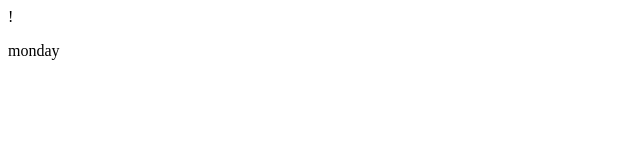
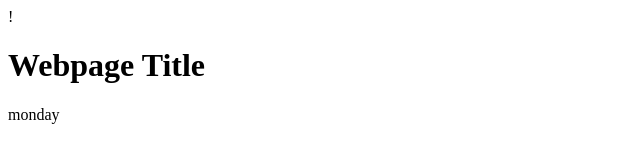
Before and after one commit to MODAJ18/git-one, a plain HTML site: page index.html in a window 1280 px wide. Shown: the whole page, without its empty margins (0-640 px from the left). Drawn offline with Linux system fonts and the light colour scheme.

Commit message:
added header to index

```diff
--- a/index.html
+++ b/index.html
@@ -5,6 +5,7 @@
     <title>My Second Commit</title>
   </head>
   <body>
+      <h1>Webpage Title</h1>
       <p>monday</p>
   </body>
 </html>
```
